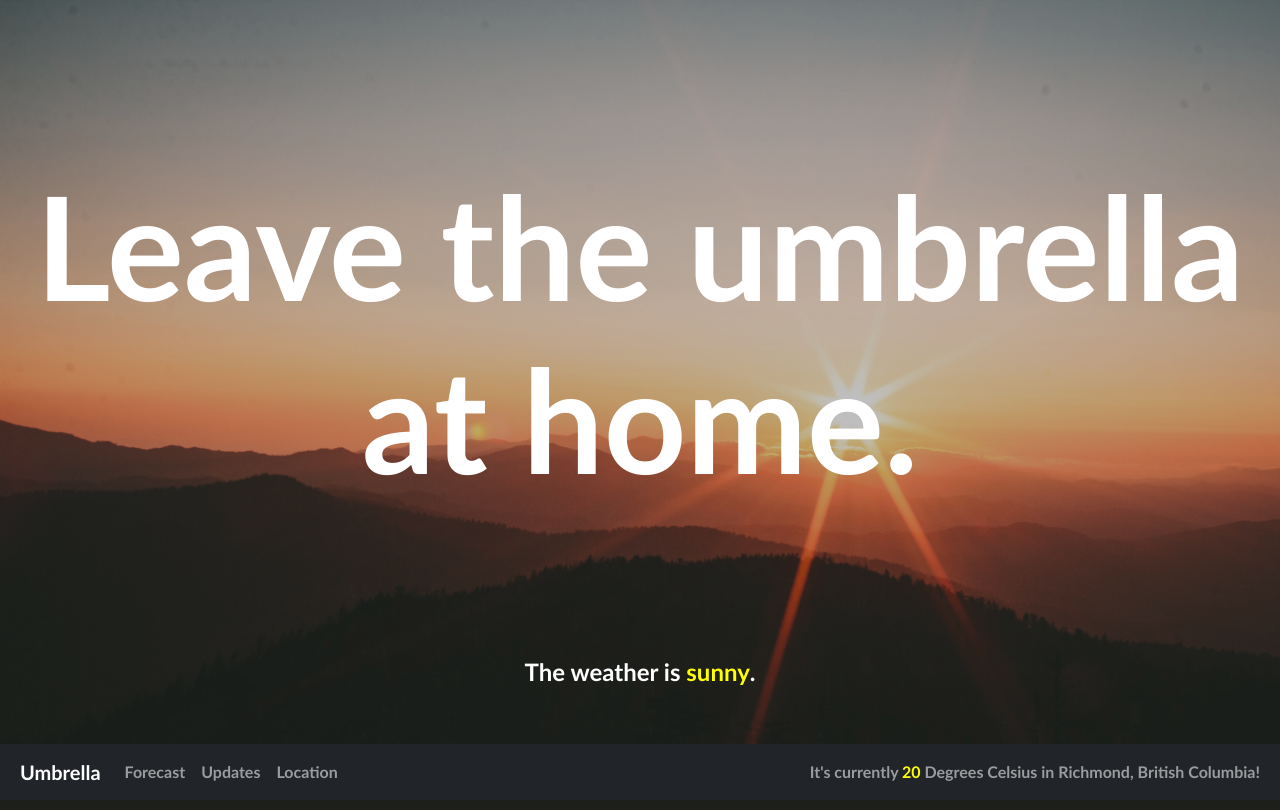
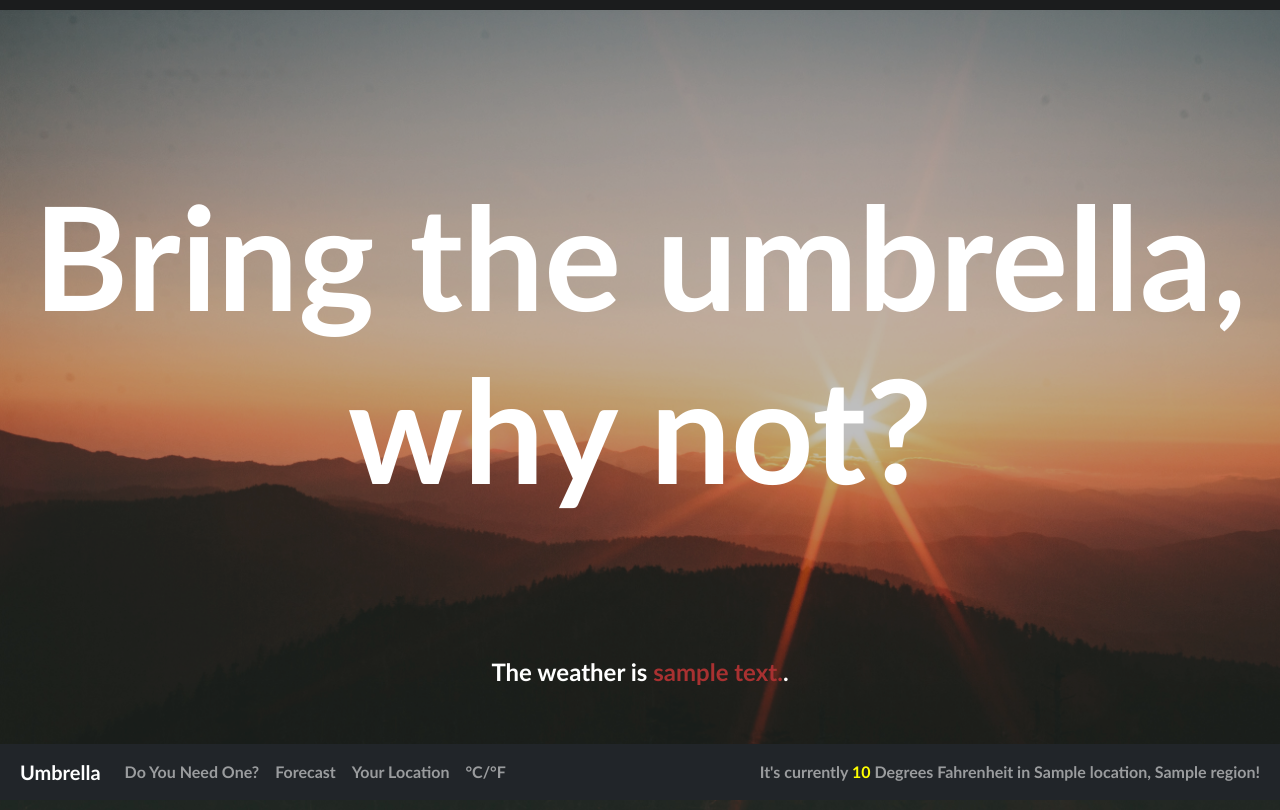
Before and after one commit to pnotato/Umbrella, a Flask app: page / in a window 1280 px wide. Run offline with Flask 3, Linux system fonts and the light colour scheme; the visitor is signed in with stand-in values (Sample User, id 1); a database or web service that is not in the repository returns one stand-in record (values such as "Sample title"); data that the repository does not hold is empty.

Commit message:
completed

```diff
--- a/app.py
+++ b/app.py
@@ -1,11 +1,12 @@
 ## I got help from the CS50.ai for the initialize page, on session.get, and initilizing the session dictionary
-
+## https://www.w3schools.com/python/python_variables_global.asp
 from flask import Flask, redirect, render_template, request, session
 from flask_session import Session
 
-from helpers import weather
+from helpers import weather, adjust, forecastpredict
 
 app = Flask(__name__)
+check = ""
 
 app.config["SESSION_PERMANENT"] = False
 app.config["SESSION_TYPE"] = "filesystem"
@@ -21,21 +22,83 @@ def after_request(response):
 
 @app.route("/", methods=["GET","POST"])
 def index():
+    global check
     if request.method == "POST":
-        location = weather(request.form.get("location"))             ## calls the api function
+        check = weather(request.form.get("location"))
 
-        if location != None:                                        ## as long as theres a match
-            session['givenloc'] = True                              ## give access to the index page and refresh
+        if check != None:
+            session['givenloc'] = check["name"]
             return redirect("/")
 
-    if session.get('givenloc') == None:                             ## if there was no match, go back to the initialize page
+    if session.get('givenloc') == None:
         return render_template("initialize.html")
-    else:                                                           ## elsewise, go to the index.
-        return render_template("index.html")
+    else:
+        location = weather(session['givenloc'])
+        selection = adjust(location)
+        if session.get('units') == "Imperial":
+            currenttemp = location["far"]
+            unit = "Fahrenheit"
+        else:
+            currenttemp = location["celsius"]
+            unit = "Celsius"
+
+        return render_template("index.html", location=location, selection=selection, currenttemp=currenttemp, unit=unit)
 
 @app.route("/location", methods=["POST","GET"])
 def location():
     if request.method == "POST":
+        check = weather(request.form.get("location"))
+
+        if check != None:
+            session['givenloc'] = check["name"]
+            return redirect("/")
         return redirect("/location")
+
     else:
-        return render_template("location.html")
+        location = weather(session['givenloc'])
+        if session.get('units') == "Imperial":
+            currenttemp = location["far"]
+            unit = "Fahrenheit"
+        else:
+            currenttemp = location["celsius"]
+            unit = "Celsius"
+        location = weather(session['givenloc'])
+        return render_template("location.html", location=location, currenttemp=currenttemp, unit=unit)
+
+@app.route("/forecast")
+def forecast():
+    location = weather(session['givenloc'])
+    selection = adjust(location)
+    forecast = forecastpredict(location)
+    if session.get('units') == "Imperial":
+        textunit = "F"
+        locationunit = location["far"]
+        forecastunit1 = forecast[0]['avgtempf']
+        forecastunit2 = forecast[1]['avgtempf']
+    else:
+        textunit = "C"
+        locationunit = location["celsius"]
+        forecastunit1 = forecast[0]['avgtempc']
+        forecastunit2 = forecast[1]['avgtempc']
+    if session.get('units') == "Imperial":
+        currenttemp = location["far"]
+        unit = "Fahrenheit"
+    else:
+        currenttemp = location["celsius"]
+        unit = "Celsius"
+
+    return render_template("forecast.html", location=location, selection=selection,
+                           forecast=forecast, unit=unit, textunit=textunit, locationunit=locationunit,
+                             forecastunit1=forecastunit1, forecastunit2=forecastunit2, currenttemp=currenttemp)
+
+@app.route("/units")
+def units():
+    ## default is Metric
+    if request.method == "GET":
+        if session.get('units') == "Imperial":
+            session["units"] = "Metric"
+        elif session.get('units') == "Metric":
+            session["units"] = "Imperial"
+        else:
+            session["units"] = "Imperial"
+        return redirect("/")
--- a/helpers.py
+++ b/helpers.py
@@ -22,18 +22,76 @@ def weather(place):
 		return {
 			"name": location["name"],
 			"region": location["region"],
-			"localtime": location["localtime"],
 			"weather": condition["text"],
 			"icon": condition["icon"],
 			"celsius": current["temp_c"],
 			"far": current["temp_f"],
-			"windmph": current["wind_mph"],
-			"windkph": current["wind_kph"],
-			"percipmm": current["precip_mm"],
-			"precipin": current["precip_in"],
-			"humidity": current["humidity"],
-			"cloud": current["cloud"]
 		}
 
 	except (requests.RequestException, ValueError, KeyError, IndexError):
 		return None
+
+## helper for background and text
+
+def adjust(location):
+	weather = location["weather"].lower()
+	if "rain" in weather:
+		return {
+			"background": '/static/rainy.jpg',
+			"advice": "You're gonna need that umbrella.",
+			"text": "#5BC0DE"
+		}
+
+	elif weather == "clear" or weather == "sunny":
+		return {
+			"background": '/static/sunny.jpg',
+			"advice": "Leave the umbrella at home.",
+			"text": "#E89E3D"
+		}
+	elif "overcast" in weather or "cloud" in weather:
+		return {
+			"background": '/static/cloudy.jpg',
+			"advice": "Bring the umbrella, just in case.",
+			"text": "#E6D8B8"
+		}
+	else:
+		return {
+			"background": '/static/sunny.jpg',
+			"advice": "Bring the umbrella, why not?",
+			"text": "#A83131"
+		}
+
+## Forecast api
+
+def forecastpredict(location):
+
+	url = "https://weatherapi-com.p.rapidapi.com/forecast.json"
+
+	querystring = {"q":location,"days":"3"}
+
+	headers = {
+		"X-RapidAPI-Key": "653d55c5a8mshf7c312e8a46d46ap152195jsn16c8aa3dde4d",
+		"X-RapidAPI-Host": "weatherapi-com.p.rapidapi.com"
+	}
+
+	response = requests.get(url, headers=headers, params=querystring)
+
+	answer = (response.json())["forecast"]["forecastday"]
+
+	daylist = []
+
+	## I only have the free use of the api, which only allows me to use a 2 day forecast.
+	## Otherwise, the api call can call up to 14 days for forecast.
+
+
+	for i in range(0,2):
+
+		daylist.append({
+			"date": answer[i]["date"],
+			"avgtempf": answer[i]["day"]["avgtemp_f"],
+			"avgtempc": answer[i]["day"]["avgtemp_c"],
+			"weather": answer[i]["day"]["condition"]["text"],
+			"icon": answer[i]["day"]["condition"]["icon"]
+		})
+
+	return daylist
--- a/static/styles.css
+++ b/static/styles.css
@@ -1,4 +1,5 @@
 /* For dark filter: https://coder-coder.com/background-image-opacity/ */
+/* For transparent table: https://www.w3schools.com/html/tryit.asp?filename=tryhtml_table_border_style */
 body {
     font-size: 1rem;
     font-family: "Trebuchet MS";
@@ -44,15 +45,17 @@ input {
 
 h1 {
     position: relative;
-    margin-left: 10px;
-    margin-right: 10px;
+    margin: 10px;
     top: 20vh;
     font-weight: 900;
     font-size: 18vh;
     color: white;
 }
 
-
+table, th, td {
+    border: transparent;
+    border-collapse: collapse;
+  }
 
 .temperature {
     margin: 10px;
@@ -62,3 +65,10 @@ h1 {
     right: 15%;
     font-size: 3vh;
 }
+
+.report {
+    margin: 10px;
+    position: relative;
+    top: 200px;
+    font-size: 3vh;
+}
--- a/templates/index.html
+++ b/templates/index.html
@@ -2,9 +2,9 @@
 
 {% block main %}
 
-<div class="background-image">
-    <h1>Leave the umbrella at home.</h1>
-<div class="temperature">The weather is <div style="color: yellow; display: inline;">sunny</div>.</div>
+<div class="background-image" style="background-image: url({{ selection['background'] }})">
+    <h1>{{ selection['advice'] }}</h1>
+<div class="temperature">The weather is <div style="color: {{ selection['text'] }}; display: inline;">{{ location["weather"].lower() }}</div>.</div>
   </div>
 
 {% endblock %}
--- a/templates/layout.html
+++ b/templates/layout.html
@@ -13,25 +13,28 @@
         {% block main %}{% endblock %}
     </body>
     <nav class="navbar fixed-bottom navbar-expand-sm navbar-dark bg-dark">
-        <a class="navbar-brand" href="/" style="margin-left: 20px; color:white;">Umbrella</a>
+        <a class="navbar-brand" style="margin-left: 20px; color:white;">Umbrella</a>
         </button>
         <div class="collapse navbar-collapse" id="navbarCollapse">
           <ul class="navbar-nav mr-auto">
             <li class="nav-item">
-              <a class="nav-link" href="#">Forecast</a>
+              <a class="nav-link" href="/">Do You Need One?</a>
             </li>
             <li class="nav-item">
-                <a class="nav-link" href="#">Updates</a>
+              <a class="nav-link" href="/forecast">Forecast</a>
+            </li>
+              <li class="nav-item">
+                <a class="nav-link" href="/location">Your Location</a>
               </li>
               <li class="nav-item">
-                <a class="nav-link" href="/location">Location</a>
+                <a class="nav-link" href="/units">&deg;C/&deg;F</a>
               </li>
               </div>
             </li>
           </ul>
         </div>
         <span class="navbar-text" style="margin-right: 20px;">
-            It's currently <div style="color: yellow; display: inline;">20</div> Degrees Celsius in Richmond, British Columbia!
+            It's currently <div style="color: yellow; display: inline;">{{ currenttemp }}</div> Degrees {{ unit }} in {{ location["name"] }}, {{ location["region"] }}!
         </span>
 
       </nav>
```
Also changed, not shown: templates/forecast.html (+39 -0 lines), testing.py (added, +34 -0 lines), scripts.js (deleted), static/snowy.jpg (deleted), 1 other file.
